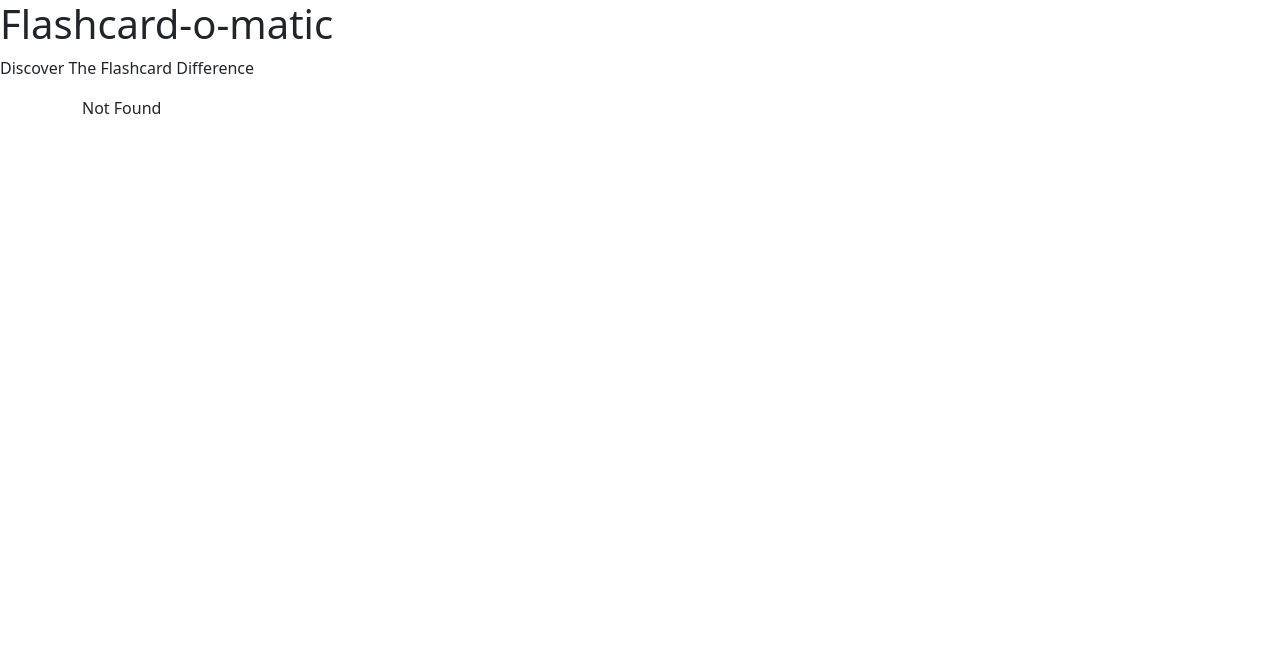
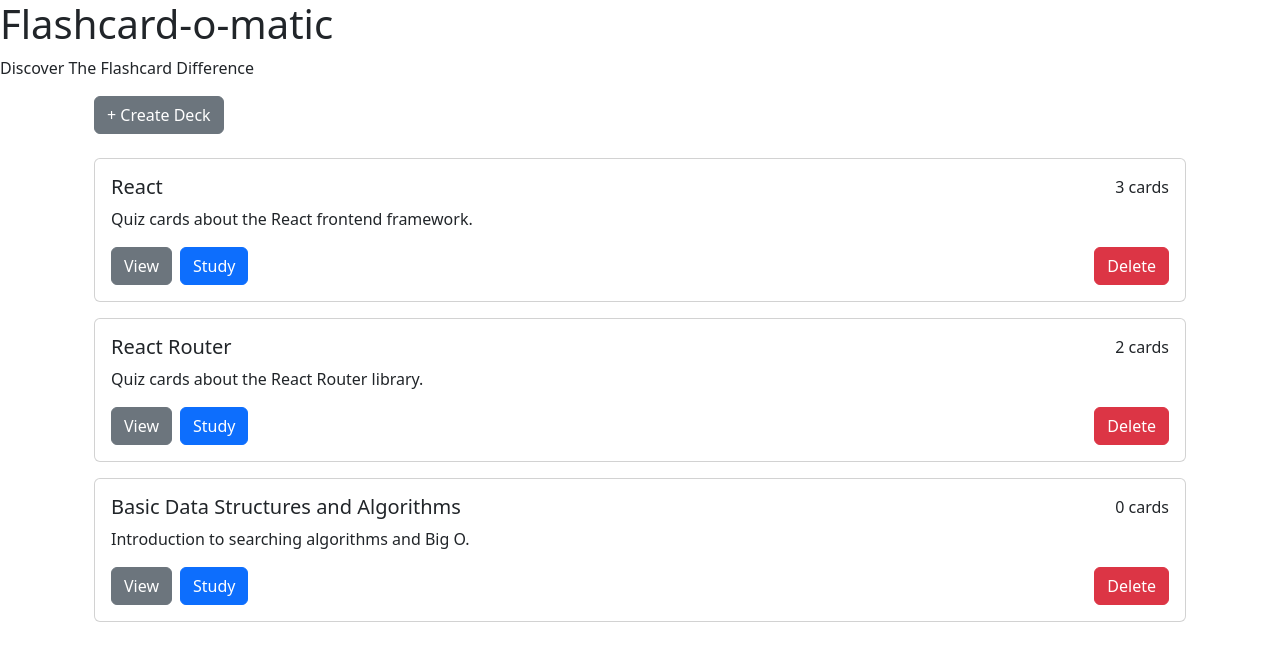
Before and after one commit to jkfaris94/Flashcard-O-Matic, a React (Create React App) app: page / in a window 1280 px wide. Before the commit this address had no page. Shown: the top 660 px of the page. Built offline with nearby package versions, Linux system fonts and the light colour scheme.

Commit message:
created Decks.js as homepage and contains delete function

```diff
--- a/src/App.js
+++ b/src/App.js
@@ -1,4 +1,5 @@
 import { Routes, Route } from "react-router-dom";
+import Decks from "./decks/Decks";
 import Deck from "./decks/Deck";
 import Header from "./common/Header"
 import Card from "./cards/Card";
@@ -10,6 +11,7 @@
       <Header />
       <div className="container">
       <Routes>
+        <Route path="/" element={<Decks />}></Route>
         <Route path="/decks/:deckId" element={<Deck />}></Route>
         <Route path="/decks/:deckId/cards/:cardId" element={<Card />}></Route>
         <Route path="/decks/:deckId/cards/:cardId/edit" element={<EditCard />}></Route>
--- /dev/null
+++ b/src/decks/Decks.js
@@ -0,0 +1,74 @@
+import React, { useEffect, useState } from "react";
+import { Link, useNavigate, useParams } from "react-router-dom";
+
+function Decks() {
+    const [decks, setdecks] = useState([]);
+    const { deckId } = useParams();
+    const navigate = useNavigate();
+
+    useEffect(() => {
+        const abortController = new AbortController();
+
+        async function loadDecks() {
+            try {
+                const response = await fetch("http://mockhost/decks", {
+                    signal: abortController.signal,
+                });
+
+                const data = await response.json();
+                setdecks(data);
+            } catch (error) {
+                if (error.name !== "AbortError") {
+                    console.error("Failed to load decks:", error);
+                }
+            }
+        }
+        loadDecks();
+        return () => abortController.abort();
+    }, []);
+
+    const handleDeleteDeck = () => {
+        const confirm = window.confirm("Are you sure you want to delete this deck?");
+        if (confirm) {
+            fetch(`http://mockhost/decks/${deckId}`, {
+                method: "DELETE",
+            })
+                .then(() => setdecks((current) => current.filter((deck) => deck.id !== deckId)))
+                .catch(console.error);
+        }
+    };
+
+    return (
+        <div className="container">
+        <div className="mb-4">
+          <Link to="/decks/new" className="btn btn-secondary">
+            + Create Deck
+          </Link>
+        </div>
+
+        {decks.map((deck) => (
+          <div key={deck.id} className="card mb-3">
+            <div className="card-body">
+              <div className="d-flex justify-content-between">
+                <div>
+                  <h5 className="card-title">{deck.name}</h5>
+                  <p className="card-text">{deck.description}</p>
+                </div>
+                <div>{deck.cards.length} cards</div>
+              </div>
+
+              <div className="d-flex gap-2 mt-3">
+                <Link to={`/decks/${deck.id}`} className="btn btn-secondary">View</Link>
+                <Link to={`/decks/${deck.id}/study`} className="btn btn-primary">Study</Link>
+                <button className="btn btn-danger ms-auto" onClick={() => handleDeleteDeck(deck.id)}>
+                  Delete
+                </button>
+              </div>
+            </div>
+          </div>
+        ))}
+      </div>
+    );
+}
+
+export default Decks;
```
Also changed, not shown: src/home/Home.js (deleted).
